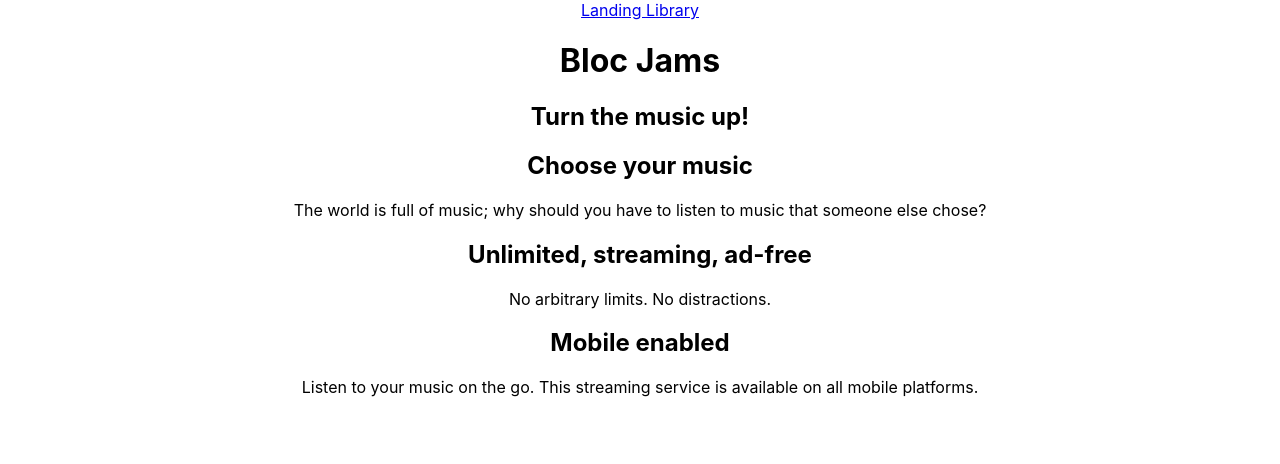
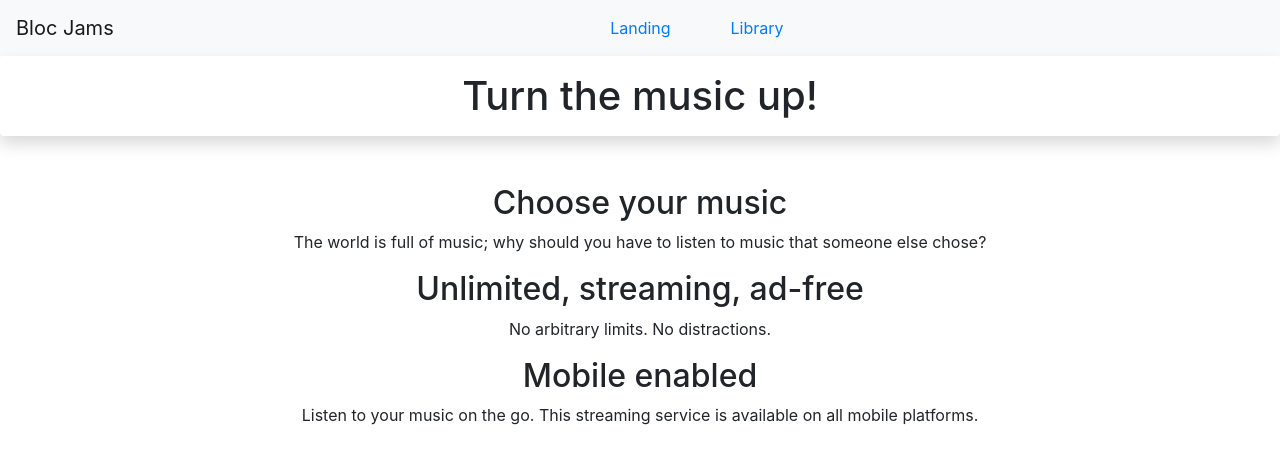
Before and after one commit to fbadruddin/bloc-jams-react, a React (Create React App) app: page / in a window 1280 px wide. Shown: the top 464 px of the page. Built offline with nearby package versions, Linux system fonts and the light colour scheme.

Commit message:
added styling using bootstrap

```diff
--- a/package.json
+++ b/package.json
@@ -3,6 +3,10 @@
   "version": "0.1.0",
   "private": true,
   "dependencies": {
+    "bootstrap": "^4.3.1",
+    "jquery": "^3.3.1",
+    "popper": "^1.0.1",
+    "popper.js": "^1.14.7",
     "react": "^16.7.0",
     "react-dom": "^16.7.0",
     "react-router-dom": "^4.3.1",
--- a/src/App.css
+++ b/src/App.css
@@ -30,3 +30,19 @@
     transform: rotate(360deg);
   }
 }
+.navbar-nav > li{
+  padding-left:30px;
+  padding-right:30px;
+}
+.card {
+  width: 25em;
+  margin:0 auto;
+  border:none;
+}
+.table {
+  border-radius: 5px;
+  width: 50%;
+  margin: 0px auto;
+  float: none;
+  border : solid
+}
--- a/src/App.js
+++ b/src/App.js
@@ -10,13 +10,19 @@ class App extends Component {
   render() {
     return (
       <div className="App">
-        <nav>
-            <Link to='/'>Landing </Link>
-            <Link to='/Library'>Library </Link>
-          </nav>
-        <header>
-          <h1>Bloc Jams</h1>
-        </header>
+        <nav className="navbar navbar-expand-sm bg-light navbar-light">
+        <a className="navbar-brand" href="/">
+            Bloc Jams
+        </a>
+            <ul className="navbar-nav mx-auto">
+              <li className="nav-item">
+                <Link className="nav-item" to='/'>Landing</Link>
+              </li>
+              <li className="nav-item">
+                <Link className="nav-item" to='/Library'>Library</Link>
+              </li>
+            </ul>
+        </nav>
         <main>
           <Route exact path='/' component={Landing} /> {/*default*/}
           <Route path='/library' component={Library} />
--- a/src/components/Album.js
+++ b/src/components/Album.js
@@ -148,21 +148,22 @@ class Album extends Component {
         return (
             <section className='Album'>
                 <section id="album-info">
-                    <img id="album-cover-art" src={this.state.album.albumCover} alt={this.state.album.title} />
+                    <img className="rounded" id="album-cover-art" src={this.state.album.albumCover} alt={this.state.album.title} />
                     <div className="album-details">
                         <h1 id="album-title">{this.state.album.title}</h1>
                         <h2 className="artist">{this.state.album.artist}</h2>
                         <div id="release-info">{this.state.album.releaseInfo}</div>
                     </div>
                 </section>
-                <table id="song-list" align='center' border='solid'>
+                <div className="table-responsive">
+                    <table className="table table-hover" id="song-list" align='center'>
                         <colgroup>
                             <col id="song-number-column" />
                             <col id="song-title-column" />
                             <col id="song-duration-column" />
                         </colgroup>
                         <tbody>
-                        <tr>
+                            <tr className="thead-dark">
                                 <th>Id</th>
                                 <th>Title</th>
                                 <th>Duration</th>
@@ -184,6 +185,7 @@ class Album extends Component {
                             }
                         </tbody>
                     </table>
+                </div>
                 <PlayerBar
                     isPlaying={this.state.isPlaying}
                     currentSong={this.state.currentSong}
--- a/src/components/Landing.js
+++ b/src/components/Landing.js
@@ -1,25 +1,46 @@
 import React from 'react';
 
 const Landing = () => (
-    <section className='Landing'>
-        <h1 className="hero-title">
+
+    <div>
+        <div className="row">
+            <div className="col">
+                <h1 className="shadow p-3 mb-5 bg-white rounded">
                     Turn the music up!
                 </h1>
-        <section className="selling-points">
-        <div className="point">
+            </div>
+        </div>
+        <div className="row">
+            <div className="col">
                 <h2 className="point-title">Choose your music</h2>
+            </div>
+        </div>
+        <div className="row">
+            <div className="col">
                 <p className="point-description">The world is full of music; why should you have to listen to music that someone else chose?</p>
             </div>
-        <div className="point">
+        </div>
+            <div className="row">
+                <div className="col">
                     <h2 className="point-title">Unlimited, streaming, ad-free</h2>
+                </div>
+            </div>
+            <div className="row">
+              <div className="col">
                     <p className="point-description">No arbitrary limits. No distractions.</p>
                 </div>
-        <div className="point">
+            </div>
+            <div className="row">
+                <div className="col">
                 <h2 className="point-title">Mobile enabled</h2>
+                </div>
+            </div>
+            <div className="row">
+                <div className="col">
                     <p className="point-description">Listen to your music on the go. This streaming service is available on all mobile platforms.</p>
                 </div>
-        </section>
-    </section>
+            </div>
+    </div>
 );
 
 export default Landing;
--- a/src/components/Library.js
+++ b/src/components/Library.js
@@ -9,18 +9,22 @@ class Library extends Component {
     }
     render() {
         return (
-            <section className='Library'>
+            <div className='card'>
             {
                 this.state.albums.map( (album, index) =>
                     <Link to={`/album/${album.slug}`} key={index}>
-                        <img src={album.albumCover} alt={album.title} />
-                        <div>{album.title}</div>
-                        <div>{album.artist}</div>
-                        <div>{album.songs.length} songs</div>
+                        <div className="card-body mx-auto">
+                            <img className="rounded" src={album.albumCover} alt={album.title} height="400" width="400"/>
+                            <div className="card text-dark bg-light">
+                                {album.title}
+                                <p>{album.artist}</p>
+                                <p>{album.songs.length} songs</p>
+                            </div>
+                        </div>
                     </Link>
                 )
             }
-            </section>
+            </div>
      );
    }
  }
--- a/src/index.js
+++ b/src/index.js
@@ -1,3 +1,7 @@
+import 'bootstrap/dist/css/bootstrap.css';
+import $ from 'jquery';
+import Popper from 'popper.js';
+import 'bootstrap/dist/js/bootstrap.bundle.min';
 import React from 'react';
 import ReactDOM from 'react-dom';
 import {BrowserRouter} from 'react-router-dom';
```
Also changed, not shown: 1 other file (tests, documents, lock files or other folders). Lines whose indentation alone changed are shown as unchanged.
